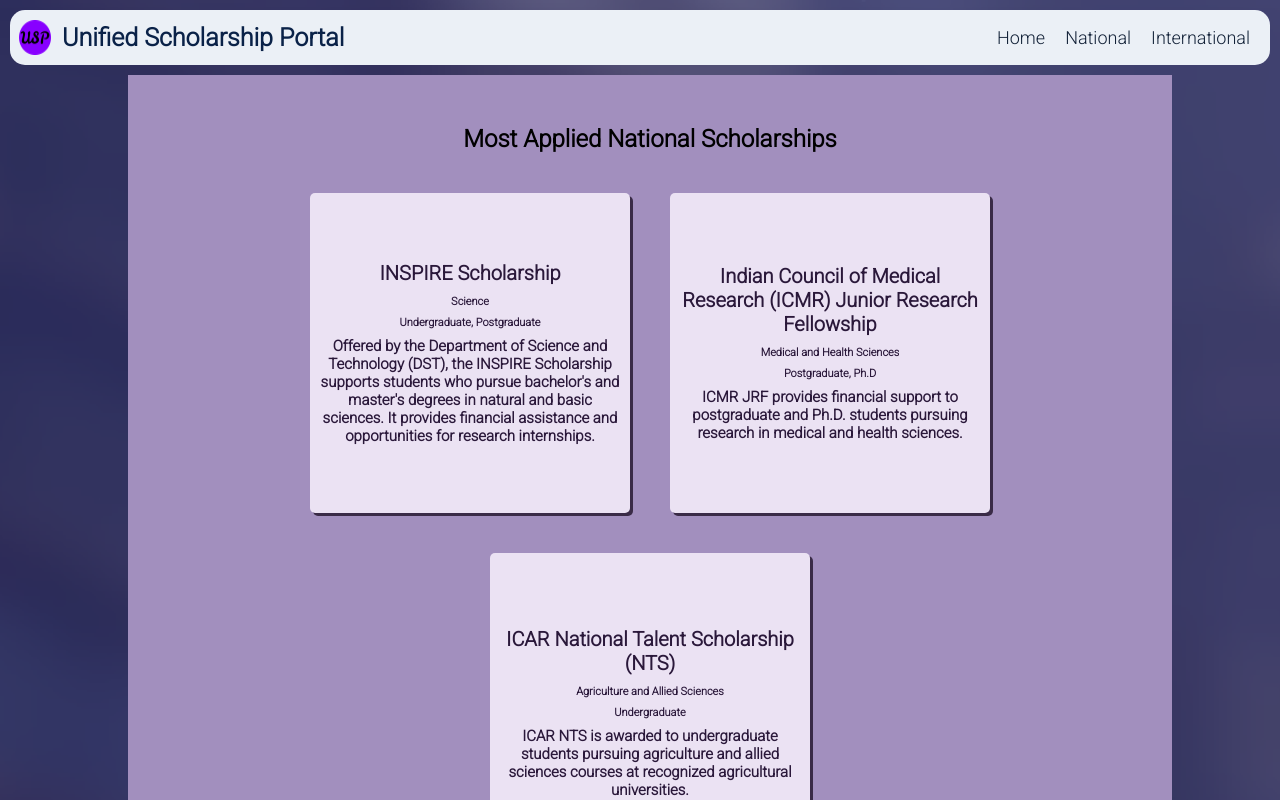
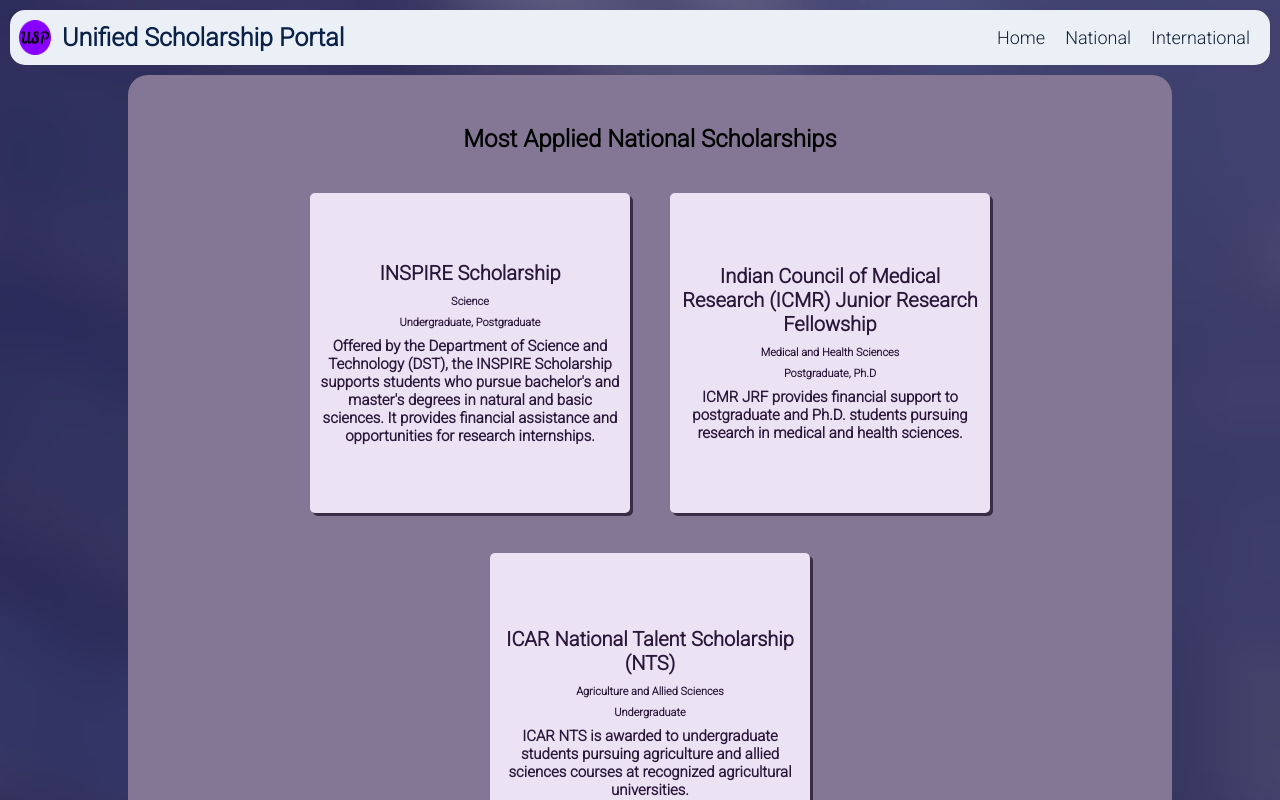
Before and after one commit to Aurora10899/scholarship_project_frontend, a React (Create React App) app: page / in a window 1280 px wide. Shown: the top 800 px of the page. Built offline with nearby package versions, Linux system fonts and the light colour scheme.

Commit message:
phd fixed

```diff
--- a/src/components/InternationalSearch.js
+++ b/src/components/InternationalSearch.js
@@ -60,7 +60,7 @@
                             <option value="High School">High School</option>
                             <option value="Undergraduate">Undergraduate</option>
                             <option value="Postgraduate">Postgraduate</option>
-                            <option value="Ph.D.">Ph.D.</option>
+                            <option value="PhD">PhD</option>
                         </select>
                     </div>
                 </div>
--- a/src/css/HomePage.css
+++ b/src/css/HomePage.css
@@ -6,8 +6,9 @@
   border-radius: 5px solid black;
   margin-bottom: 10px;
   display:flexbox;
-  background-color: #a28fbe ;
+  background-color: #847796 ;
   padding: 10px;
+  border-radius: 20px;
 }
 
 .scholarship-card-grid{
```
